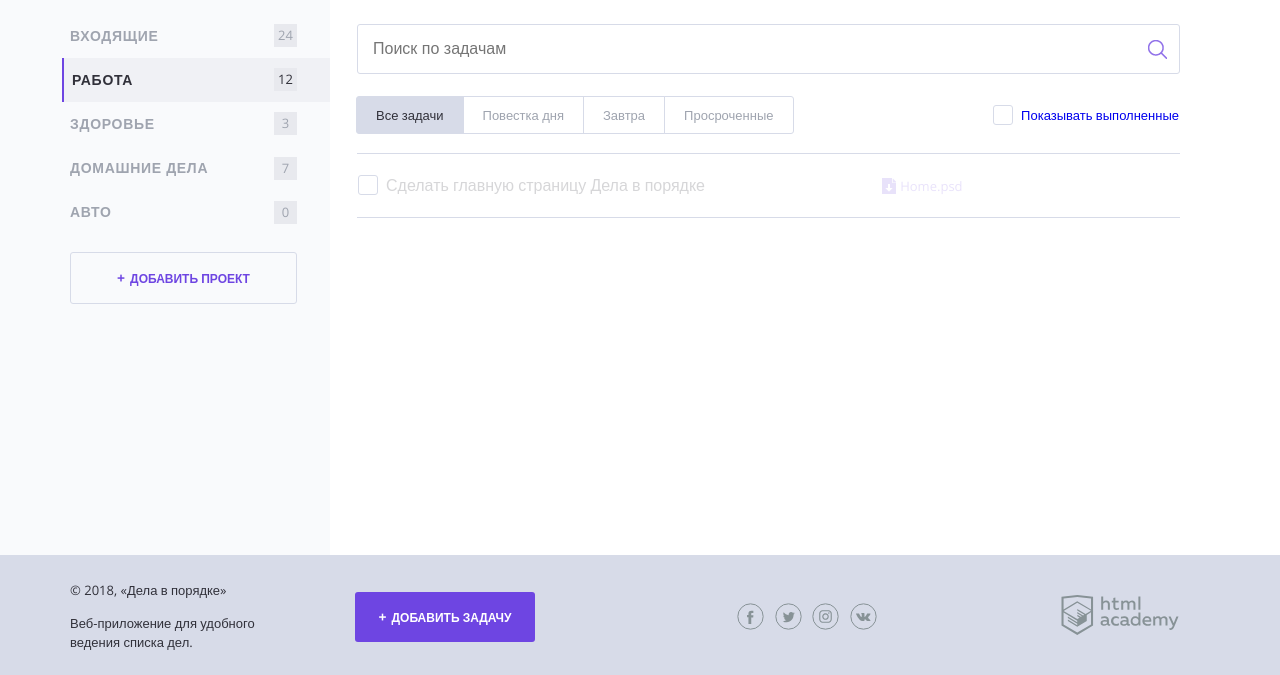
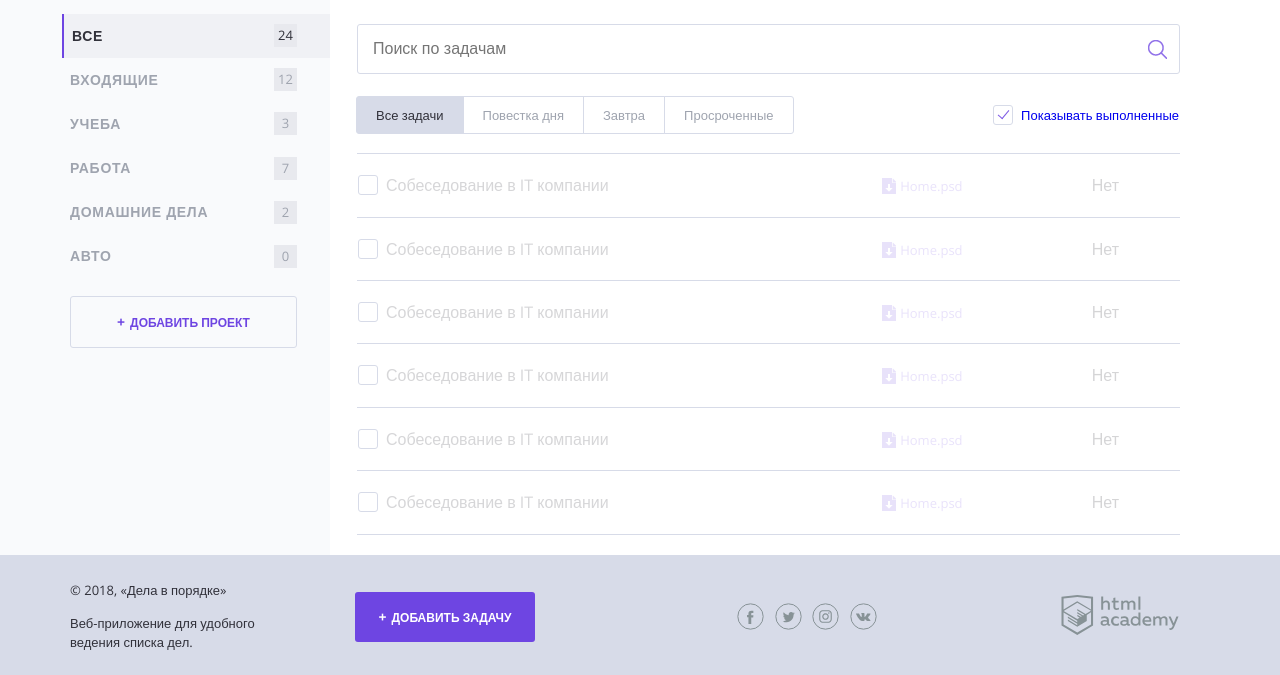
Before and after one commit to Semo4kaZai4ik/215715-doingsdone, a PHP site: page / in a window 1280 px wide. Shown: the part 125-800 px from the top of the page. Run offline with PHP 8.4, Linux system fonts and the light colour scheme.

Commit message:
Работа с массивами и циклами, не знаю как выполнять 4е условие задания, помогите!

```diff
--- a/index.php
+++ b/index.php
@@ -1,6 +1,48 @@
 <?php
 // показывать или нет выполненные задачи
 $show_complete_tasks = rand(0, 1);
+
+// выводим простой массив проектов
+$names_projects = ["Все", "Входящие", "Учеба", "Работа", "Домашние дела", "Авто"];
+// выводим двумерный массив проектов
+$projects_table = [
+    [
+        'task' => 'Собеседование в IT компании',
+        'date' => '01.06.2018',
+        'categories' => 'Работа',
+        'status' => 'Нет'
+    ],
+    [
+        'task' => 'Выполнить тестовое задание',
+        'date' => '25.05.2018',
+        'categories' => 'Работа',
+        'status' => 'Нет'
+    ],
+    [
+        'task' => 'Сделать задание первого раздела',
+        'date' => '21.04.2018',
+        'categories' => 'Учеба',
+        'status' => 'Да'
+    ],
+    [
+        'task' => 'Встреча с другом',
+        'date' => '22.04.2018',
+        'categories' => 'Входящие',
+        'status' => 'Нет'
+    ],
+    [
+        'task' => 'Купить корм для кота',
+        'date' => 'Нет',
+        'categories' => 'Домашние дела',
+        'status' => 'Нет'
+    ],
+    [
+        'task' => 'Заказать пиццу',
+        'date' => 'Нет',
+        'categories' => 'Домашние дела',
+        'status' => 'Нет'
+    ],
+];
 ?>
 <!DOCTYPE html>
 <html lang="ru">
@@ -45,30 +87,39 @@ $show_complete_tasks = rand(0, 1);
 
                 <nav class="main-navigation">
                     <ul class="main-navigation__list">
-                        <li class="main-navigation__list-item">
-                            <a class="main-navigation__list-item-link" href="#">Входящие</a>
+                        <?php
+                        $index = 0;
+                        $num = count($names_projects);
+                        while ($index < $num): ?>
+                            <li class="main-navigation__list-item main-navigation__list-item--active">
+                                <a class="main-navigation__list-item-link" href="#"> <?php $project = $names_projects[$index];  print($project); $index = $index + 1; ?> </a>
                                 <span class="main-navigation__list-item-count">24</span>
                             </li>
 
-                        <li class="main-navigation__list-item main-navigation__list-item--active">
-                            <a class="main-navigation__list-item-link" href="#">Работа</a>
+                            <li class="main-navigation__list-item">
+                                <a class="main-navigation__list-item-link" href="#"> <?php $project = $names_projects[$index]; print($project); $index = $index + 1; ?> </a>
                                 <span class="main-navigation__list-item-count">12</span>
                             </li>
 
                             <li class="main-navigation__list-item">
-                            <a class="main-navigation__list-item-link" href="#">Здоровье</a>
+                                <a class="main-navigation__list-item-link" href="#"> <?php $project = $names_projects[$index]; print($project); $index = $index + 1; ?> </a>
                                 <span class="main-navigation__list-item-count">3</span>
                             </li>
 
                             <li class="main-navigation__list-item">
-                            <a class="main-navigation__list-item-link" href="#">Домашние дела</a>
+                                <a class="main-navigation__list-item-link" href="#"><?php $project = $names_projects[$index]; print($project); $index = $index + 1; ?> </a>
                                 <span class="main-navigation__list-item-count">7</span>
                             </li>
 
                             <li class="main-navigation__list-item">
-                            <a class="main-navigation__list-item-link" href="#">Авто</a>
+                                <a class="main-navigation__list-item-link" href="#"> <?php $project = $names_projects[$index]; print($project); $index = $index + 1; ?> </a>
+                                <span class="main-navigation__list-item-count">2</span>
+                            </li>
+                            <li class="main-navigation__list-item">
+                                <a class="main-navigation__list-item-link" href="#"> <?php $project = $names_projects[$index]; print($project); $index = $index + 1; ?> </a>
                                 <span class="main-navigation__list-item-count">0</span>
                             </li>
+                        <?php endwhile; ?>
                     </ul>
                 </nav>
 
@@ -95,7 +146,11 @@ $show_complete_tasks = rand(0, 1);
                     <label class="checkbox">
                         <a href="/">
                             <!--добавить сюда аттрибут "checked", если переменная $show_complete_tasks равна единице-->
+                            <?php if ($show_complete_tasks): ?>
+                                <input class="checkbox__input visually-hidden" type="checkbox" checked>
+                            <?php else: ?>
                                 <input class="checkbox__input visually-hidden" type="checkbox">
+                            <?php endif; ?>
                             <span class="checkbox__text">Показывать выполненные</span>
                         </a>
                     </label>
@@ -103,20 +158,22 @@ $show_complete_tasks = rand(0, 1);
 
                 <table class="tasks">
                     <!--показывать следующий тег <tr/>, если переменная $show_complete_tasks равна единице-->
+                    <?php if ($show_complete_tasks): ?>
+                        <?php foreach ($projects_table as $key => $value): ?>
                             <tr class="tasks__item task task--completed">
                                 <td class="task__select">
                                     <label class="checkbox task__checkbox">
                                         <input class="checkbox__input visually-hidden" type="checkbox" checked>
-                                <a href="/"><span class="checkbox__text">Сделать главную страницу Дела в порядке</span></a>
+                                        <a href="/"><span class="checkbox__text"><?php print($projects_table[0]['task']); ?></span></a>
                                     </label>
                                 </td>
-
                                 <td class="task__file">
                                     <a class="download-link" href="#">Home.psd</a>
                                 </td>
-
-                        <td class="task__date"></td>
+                                <td class="task__date"><?php print($projects_table[0]['status']); ?></td>
                             </tr>
+                        <?php endforeach; ?>
+                    <?php endif; ?>
                 </table>
             </main>
         </div>
```
Lines whose indentation alone changed are shown as unchanged.
